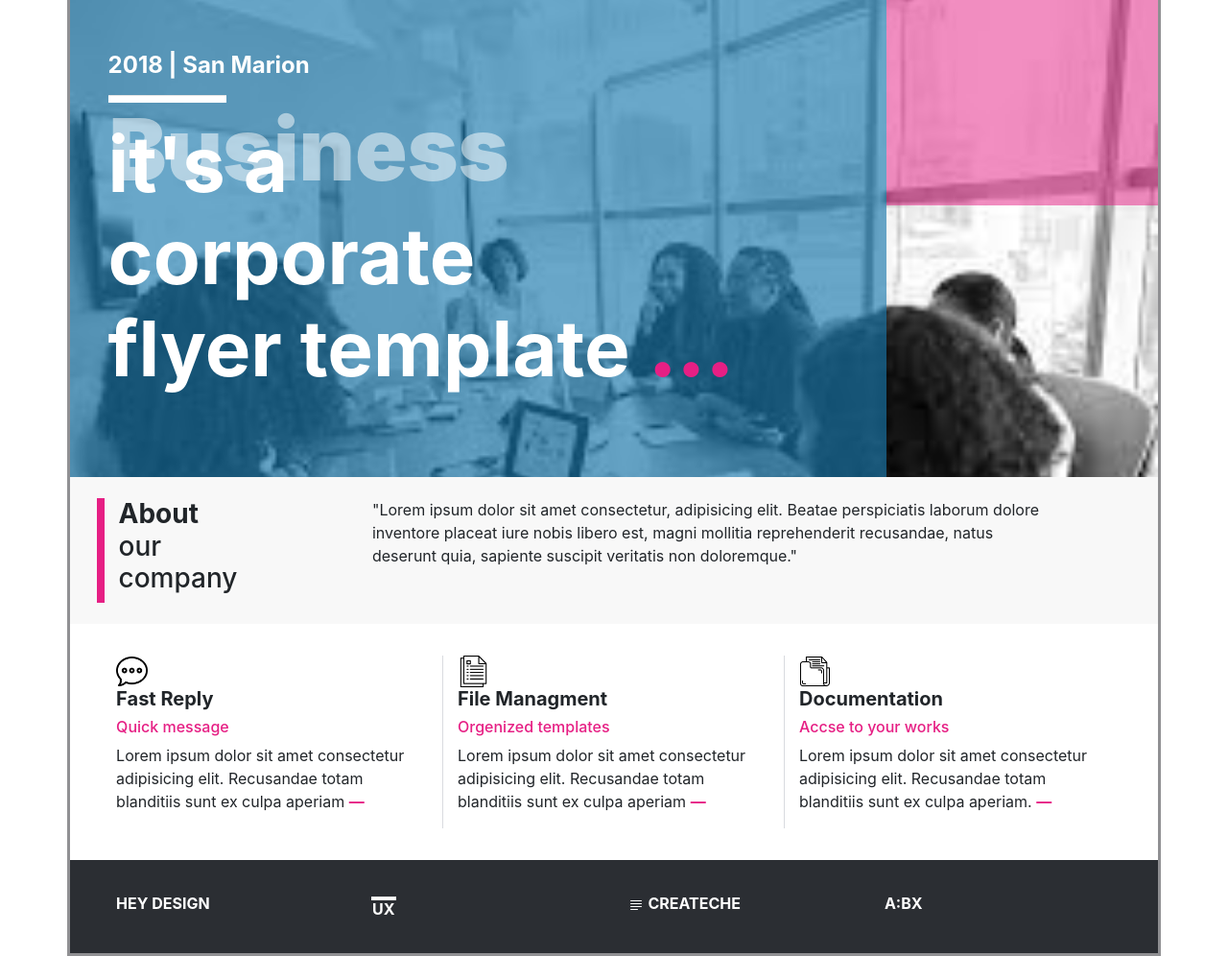
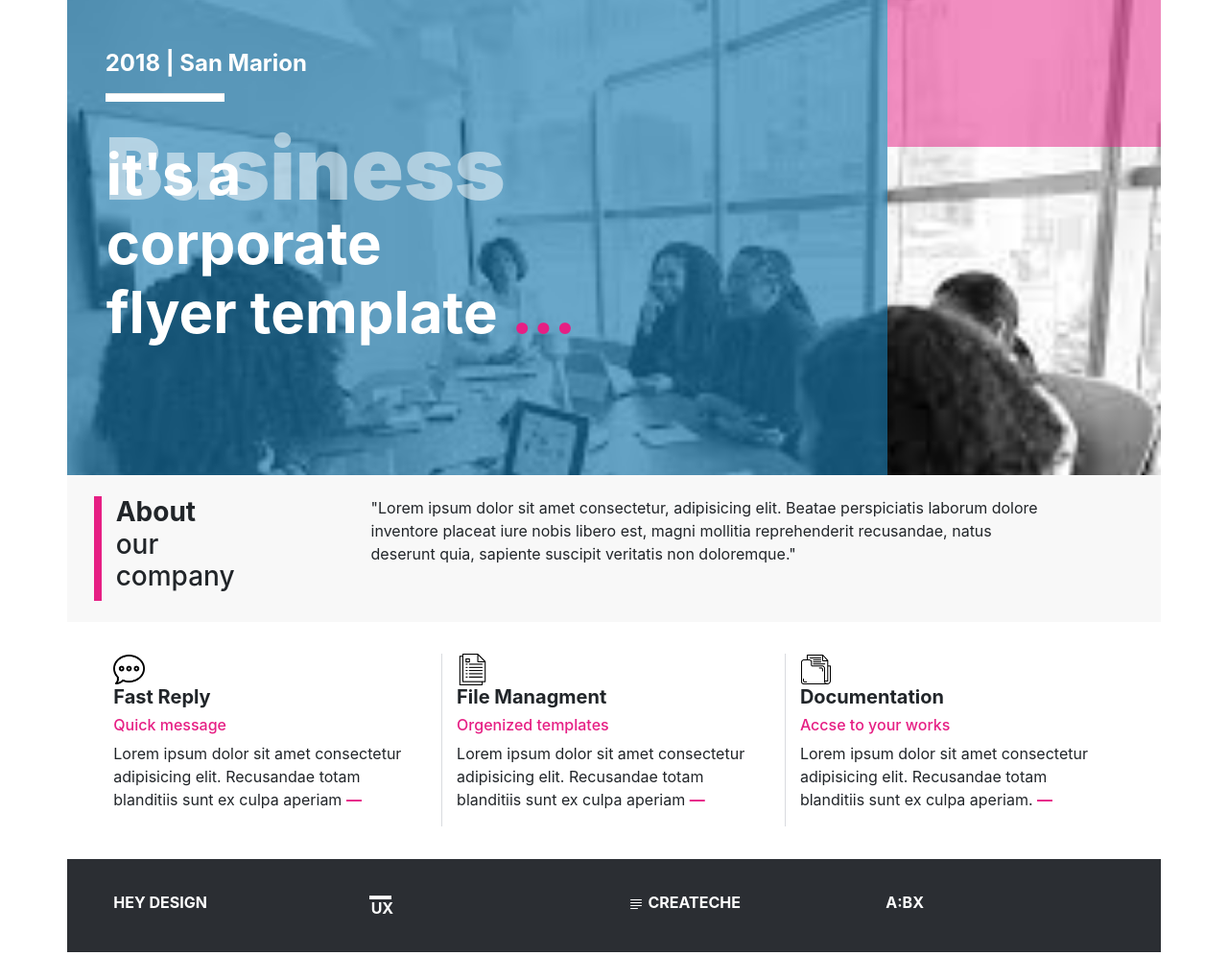
Before and after one commit to NevilPitroda1814/Layout4, a plain HTML site: page index.html in a window 1280 px wide. Shown: the part 154-1150 px from the top of the page at 96% size. Drawn offline with nearby package versions, Linux system fonts and the light colour scheme.

Commit message:
Add files via upload
Update a css part

```diff
--- a/Style.css
+++ b/Style.css
@@ -2,9 +2,6 @@
     content: "";
     display: table;
     clear: both;
-}
-body{
-    border: 3px solid #909093;
 }
 /* Header CSS */
 .logo_icon{
@@ -50,14 +47,14 @@ body{
     opacity: 50%;
     font-size: 90px;
     margin-left: 3%;
-    position: absolute;
-    top: 21%;
 }
 .section_main_img_txt h3{
     font-weight: bold;
-    font-size: 80px;
+    font-size: 60px;
     text-align: left;
     margin-left: 3%;
+    position: absolute;
+    top: 30%;
 }
 .section_main_img_txt h3 strong{
     color: #e61f84;
@@ -65,7 +62,7 @@ body{
 .section_main_img_div{
     background-color: #e61f84;
     opacity: 50%;
-    margin-bottom: 25%;
+    margin-bottom: 30%;
 }
 /* About our company Part CSS */
 .about_our{
@@ -100,7 +97,7 @@ body{
 }
 .footer_icon2 hr{
     background-color: white;
-    width: 10%;
+    width: 20px;
     padding: 0.5%;
     margin-left: -0.5%;
     margin-bottom: -1%;
```
